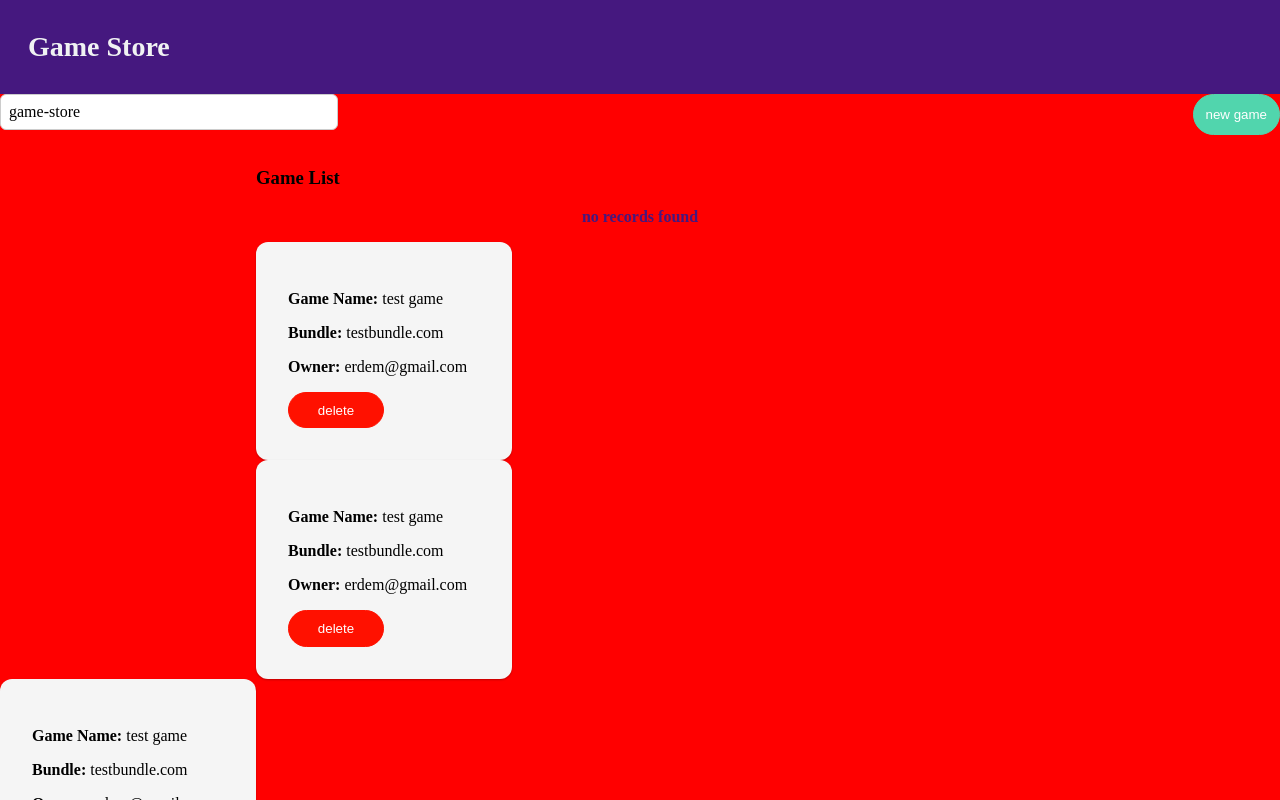
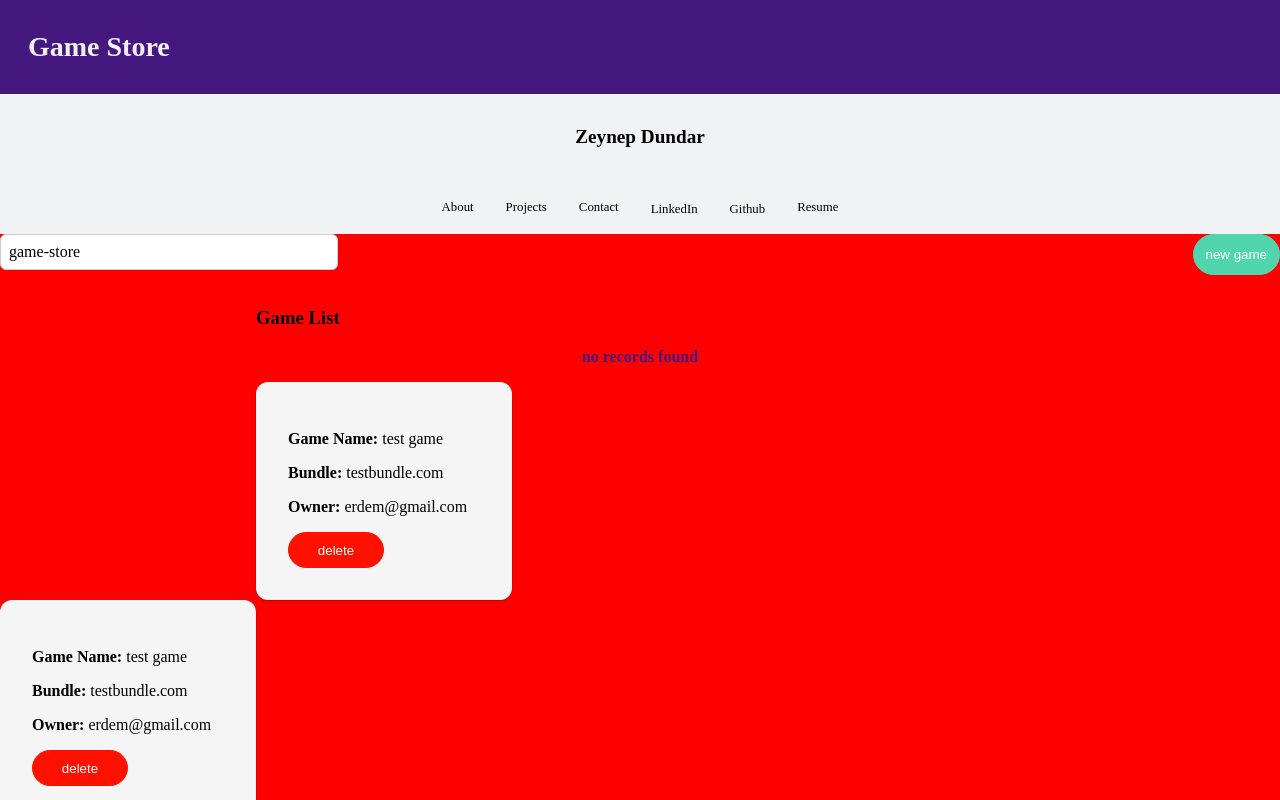
Before and after one commit to zeynepdundar/game-store, an Angular app: page / in a window 1280 px wide. Shown: the top 800 px of the page. Built offline with nearby package versions, Linux system fonts and the light colour scheme.

Commit message:
Create game model

```diff
--- a/src/app/games/game-list/game-list.component.ts
+++ b/src/app/games/game-list/game-list.component.ts
@@ -1,3 +1,4 @@
+import { Game } from './../game.model';
 import { Component, OnInit } from '@angular/core';
 
 @Component({
@@ -8,7 +9,7 @@ import { Component, OnInit } from '@angular/core';
 export class GameListComponent implements OnInit {
   allowNewGame = false;
 
-  games = ['one', 'two'];
+  games: Game[] = [new Game('Game x', 'bundle y', 'owner z', 'image')];
 
   constructor() {}
 
--- /dev/null
+++ b/src/app/games/game.model.ts
@@ -0,0 +1,8 @@
+export class Game {
+  constructor(
+    public name: string,
+    public bundle: string,
+    public owner: string,
+    public imagePath: string
+  ) {}
+}
--- a/src/app/header/header.component.css
+++ b/src/app/header/header.component.css
@@ -8,3 +8,50 @@ h2 {
   font-size: 28px;
   margin-left: 1.25rem;
 }
+
+/* navbar styles*/
+nav {
+  font-family: var(--mono);
+  font-size: 80%;
+  padding: 1rem;
+}
+
+nav h1 a {
+  font-family: var(--sans);
+}
+
+nav [class*="fa-"] {
+  font-size: 150%;
+  color: var(--green);
+}
+
+nav h1 [class*="fa-"] {
+  font-size: 100%;
+  color: var(--green);
+}
+
+nav ul {
+  list-style-type: none;
+  padding: 0;
+  margin: 0;
+  display: flex;
+  flex-flow: row wrap;
+  justify-content: center;
+  align-items: center;
+  gap: 2rem;
+}
+
+nav li:first-child {
+  flex-basis: 100%;
+  text-align: center;
+}
+nav a {
+  color: var(--whey);
+  text-decoration: none;
+  display: block;
+}
+
+nav a:hover,
+nav [class*="fa-"]:hover {
+  color: var(--warmorange);
+}
--- a/src/app/header/header.component.html
+++ b/src/app/header/header.component.html
@@ -1,3 +1,38 @@
 <header>
   <h2>Game Store</h2>
 </header>
+<nav>
+  <ul>
+    <li>
+      <h1>
+        <a href="index.html"
+          ><span class="fas fa-star-half-alt" aria-hidden="true"></span>Zeynep
+          Dundar</a
+        >
+      </h1>
+    </li>
+    <li><a href="about.html">About</a></li>
+    <li><a href="#projects">Projects</a></li>
+    <li><a href="#contact">Contact</a></li>
+    <li>
+      <a href="https://www.linkedin.com/in/zeynep-dundar/"
+        ><span class="fab fa-linkedin" aria-hidden="true"></span
+        ><span class="sr-only">LinkedIn</span></a
+      >
+    </li>
+    <li>
+      <a href="https://github.com/zeynepdndr"
+        ><span class="fab fa-github" aria-hidden="true"></span
+        ><span class="sr-only">Github</span></a
+      >
+    </li>
+    <li>
+      <a
+        href="https://www.dropbox.com/s/sv9lww3yyyx9anv/ZEYNEP%20DUNDAR.pdf?dl=0"
+        target="_blank"
+        class="button"
+        >Resume</a
+      >
+    </li>
+  </ul>
+</nav>
```
